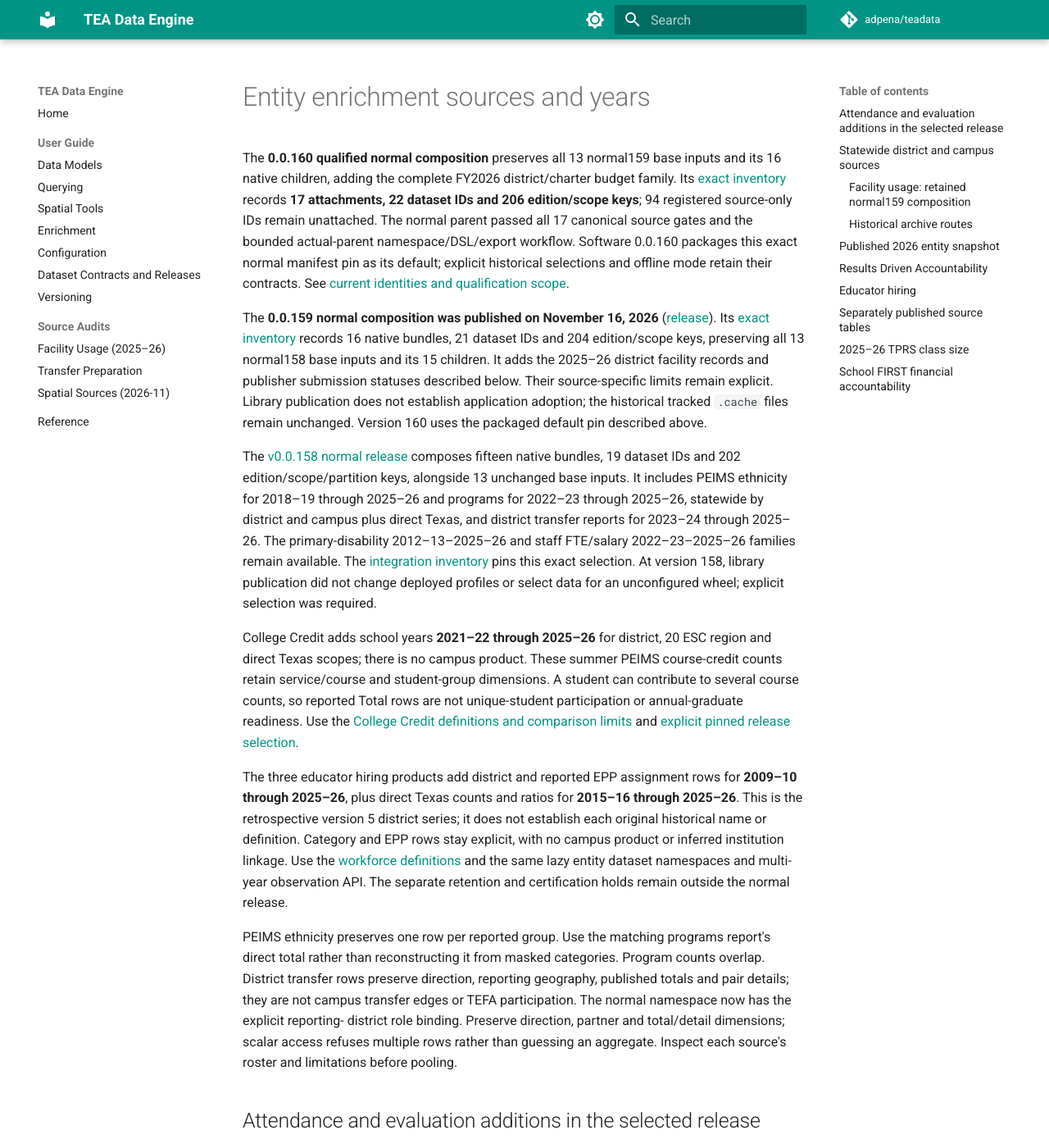
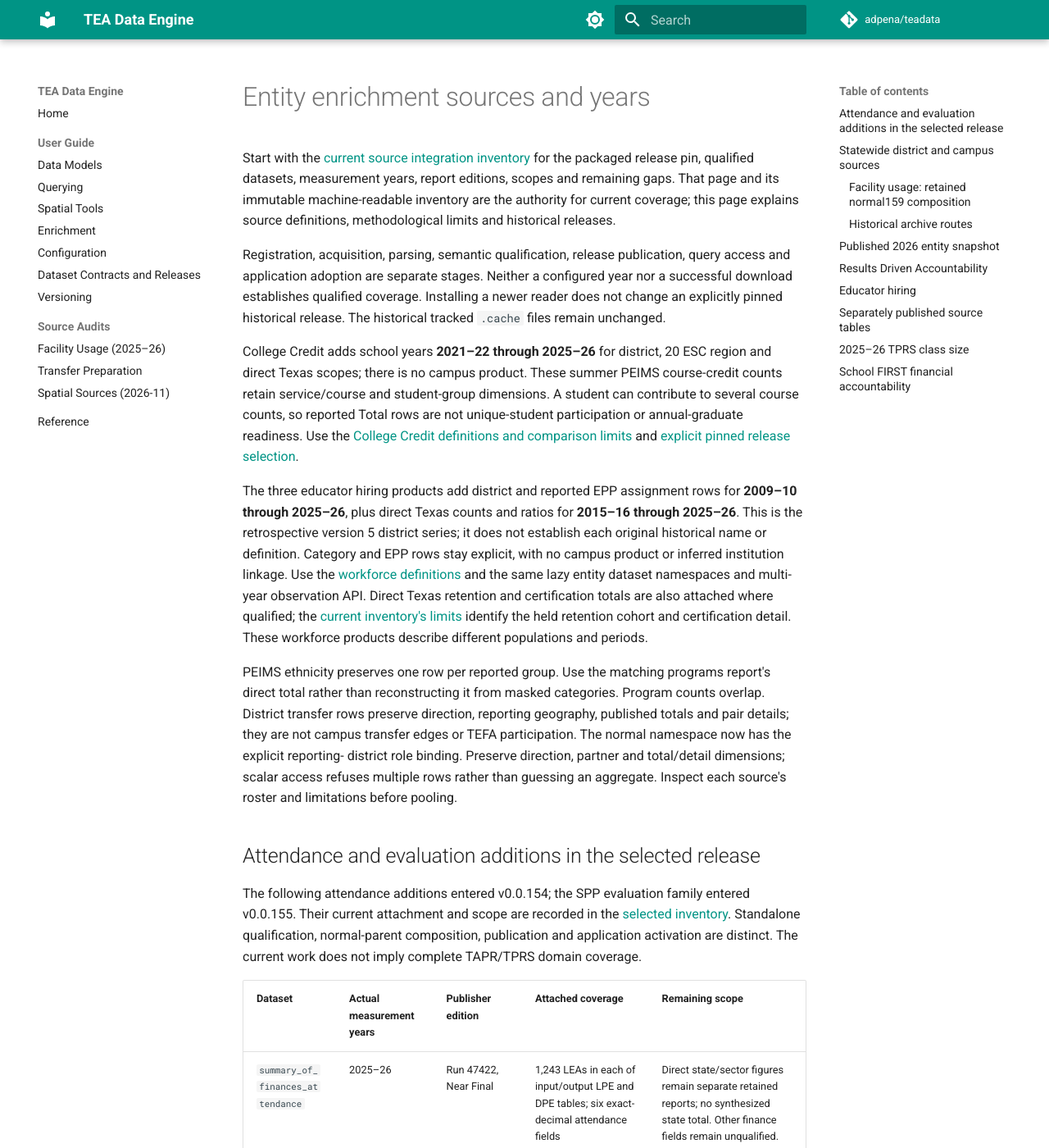
Before and after one commit to adpena/teadata, an MkDocs documentation site: the page built from docs/source-coverage.md, in a window 1280 px wide and 1400 px high. Shown: the whole window at 82% size. Built offline with MkDocs 1.6.1 and Material for MkDocs 9.7.7, drawn with Linux system fonts in a browser that asks for light colours; comment, search, counter and statistics services are not loaded; some of the changed text lies outside the part shown.

Commit message:
Use one current authority for source coverage documentation

```diff
--- a/docs/source-coverage.md
+++ b/docs/source-coverage.md
@@ -1,35 +1,16 @@
 # Entity enrichment sources and years
 
-The **0.0.160 qualified normal composition** preserves all 13 normal159 base
-inputs and its 16 native children, adding the complete FY2026 district/charter
-budget family. Its [exact inventory](source-integration-status-0.0.160.json)
-records **17 attachments, 22 dataset IDs and 206 edition/scope keys**; 94
-registered source-only IDs remain unattached. The normal parent passed all
-17 canonical source gates and the bounded actual-parent namespace/DSL/export
-workflow. Software 0.0.160 packages this exact normal manifest pin as its default;
-explicit historical selections and offline mode retain their contracts. See
-[current identities and qualification scope](source-integration-status.md).
+Start with the [current source integration inventory](source-integration-status.md)
+for the packaged release pin, qualified datasets, measurement years, report
+editions, scopes and remaining gaps. That page and its immutable machine-readable
+inventory are the authority for current coverage; this page explains source
+definitions, methodological limits and historical releases.
 
-The **0.0.159 normal composition was published on November 16, 2026**
-([release](https://github.com/adpena/teadata/releases/tag/v0.0.159)). Its
-[exact inventory](source-integration-status-0.0.159.json) records 16 native
-bundles, 21 dataset IDs and 204 edition/scope keys, preserving all 13 normal158
-base inputs and its 15 children. It adds the 2025–26 district facility records
-and publisher submission statuses described below. Their source-specific limits
-remain explicit. Library publication does not establish application adoption;
-the historical tracked `.cache` files remain unchanged. Version 160 uses the
-packaged default pin described above.
-
-The [v0.0.158 normal release](https://github.com/adpena/teadata/releases/tag/v0.0.158)
-composes fifteen native bundles, 19 dataset IDs and 202 edition/scope/partition keys,
-alongside 13 unchanged base inputs. It includes PEIMS ethnicity for
-2018–19 through 2025–26 and programs for 2022–23 through 2025–26,
-statewide by district and campus plus direct Texas, and
-district transfer reports for 2023–24 through 2025–26. The primary-disability
-2012–13–2025–26 and staff FTE/salary 2022–23–2025–26 families remain available.
-The [integration inventory](source-integration-status-0.0.158.json) pins this exact
-selection. At version 158, library publication did not change deployed profiles
-or select data for an unconfigured wheel; explicit selection was required.
+Registration, acquisition, parsing, semantic qualification, release publication,
+query access and application adoption are separate stages. Neither a configured
+year nor a successful download establishes qualified coverage. Installing a newer
+reader does not change an explicitly pinned historical release. The historical
+tracked `.cache` files remain unchanged.
 
 College Credit adds school years **2021–22 through 2025–26** for district,
 20 ESC region and direct Texas scopes; there is no campus product. These summer
@@ -45,8 +26,11 @@ rows for **2009–10 through 2025–26**, plus direct Texas counts and ratios fo
 it does not establish each original historical name or definition. Category and
 EPP rows stay explicit, with no campus product or inferred institution linkage.
 Use the [workforce definitions](educator-workforce-sources.md) and the same lazy
-entity dataset namespaces and multi-year observation API. The separate retention
-and certification holds remain outside the normal release.
+entity dataset namespaces and multi-year observation API. Direct Texas retention
+and certification totals are also attached where qualified; the
+[current inventory's limits](source-integration-status.md#limits-and-remaining-integration-work)
+identify the held retention cohort and certification detail. These workforce
+products describe different populations and periods.
 
 PEIMS ethnicity preserves one row per reported group. Use the matching programs
 report's direct total rather than reconstructing it from masked categories.
@@ -59,8 +43,9 @@ Inspect each source's roster and limitations before pooling.
 
 ## Attendance and evaluation additions in the selected release
 
-The following attendance additions entered v0.0.154 and remain in v0.0.158.
-The SPP evaluation family entered v0.0.155 and also remains attached.
+The following attendance additions entered v0.0.154; the SPP evaluation family
+entered v0.0.155. Their current attachment and scope are recorded in the
+[selected inventory](source-integration-status.md#qualified-native-coverage).
 Standalone qualification, normal-parent composition, publication and application
 activation are distinct.
 The current work does not imply complete TAPR/TPRS domain coverage.
@@ -91,15 +76,13 @@ values. Select those dimensions explicitly; overlapping categories cannot be
 summed as unique staff. See [series exports](enrichment.md#observations-across-school-years)
 for CSV, DataFrame and Excel provenance and original-header behavior.
 
-For the current registration-to-release gap, see the dated
-[source integration inventory](source-integration-status.md) and its
-[machine-readable edition/scope comparison](source-integration-status-0.0.160.json).
-Configuration registers 126 IDs and 278 editions; 94 source-only IDs
-remain unattached. This is not proof of their publisher availability, acquisition
-or semantic qualification. The selected catalog's explicit per-field periods
-control actual observation years. Metadata-only catalog inspection/diff tools
-introduced in software v0.0.156 remain available; inspection does not acquire,
-qualify or attach a source.
+For the current registration-to-release gap, use the dated
+[source integration inventory](source-integration-status.md) and its linked
+machine-readable edition/scope comparison. An unattached registered ID is not
+proof of publisher availability, acquisition or semantic qualification. The
+selected catalog's explicit per-field periods control actual observation years.
+Metadata-only catalog inspection and comparison do not acquire, qualify or
+attach a source.
 The v0.0.128 table below remains a historical release description.
 
 This historical table describes the [v0.0.128 entity release](https://github.com/adpena/teadata/releases/tag/v0.0.128), build ID `17061ef34da36b4c968e0d162cfeb2ba0dfddd64fe4fd8067a785b3dd2bca685`. It includes all 13 recorded inputs, including roster, boundary, and reference inputs used alongside enrichment. The catalog for each selected release records the requested and resolved edition, source period, and provenance.
@@ -148,7 +131,9 @@ Contact email is excluded from public products. The records do not establish
 campus enrollment or additive capacity: correction coverage is unknown,
 enrollment mixes source populations, and shared facilities cannot be allocated
 to campuses. No corrected series, capacity/utilization aggregate or campus join
-is admitted. Publication and downstream adoption remain pending separate actions.
+is admitted. This family was first published in v0.0.159; its current attachment
+is recorded in the [selected inventory](source-integration-status.md#qualified-native-coverage).
+Library publication and downstream application adoption remain separate gates.
 
 ### Historical archive routes
 
@@ -282,7 +267,7 @@ enrichment use their separately configured inputs.
 
 ## Published 2026 entity snapshot
 
-The explicit [v0.0.136 entity snapshot](data-releases.md#2026-entity-snapshot-and-tprs-student-data)
+The historical [v0.0.136 entity snapshot](data-releases.md#2026-entity-snapshot-and-tprs-student-data)
 updates `accountability` to calendar 2026 preliminary ratings and
 `campus_transfer_reports` to school year 2025–26. The other 11 resolved inputs,
 including both 2024–25 TAPR student and staff profiles, retain their source
@@ -591,6 +576,6 @@ through `--native-release` with its manifest SHA-256 and adjacent
 `provenance` store. It uses the same checks when that candidate is attached
 to an entity release. Verification replays the archived configuration,
 crosswalk, workbooks, roster pages, and newsroom controls against the
-physical and public Arrow tables. The child published in v0.0.146 is attached
-to the selected v0.0.158 normal release; the held non-university charter
-population remains excluded.
+physical and public Arrow tables. The child was published in v0.0.146 and is
+attached to the [selected normal release](source-integration-status.md#qualified-native-coverage);
+the held non-university charter population remains excluded.
```
